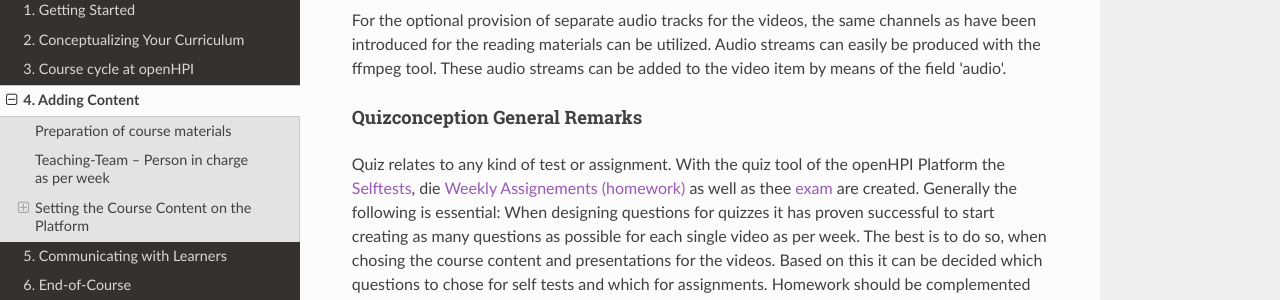
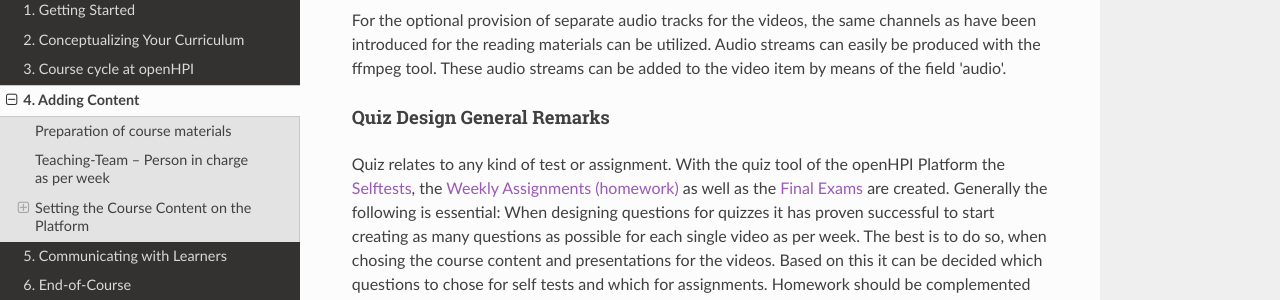
Before and after one commit to openHPI/TeachingTeamGuidelines, an MkDocs documentation site: the page built from docs/04_adding-content.md, in a window 1280 px wide and 900 px high, scrolled down 5053 px. Shown: the part 155-455 px from the top of the window. Built offline with MkDocs 1.6.1, drawn with Linux system fonts in a browser that asks for light colours; nearby versions of some CDN libraries; old or Windows-style settings are respelled for this version of MkDocs.

Commit message:
Update 04_adding-content.md

```diff
--- a/docs/04_adding-content.md
+++ b/docs/04_adding-content.md
@@ -101,9 +101,9 @@ The slide sets can be provided as a PDF download, just like normal reading mater
 
 For the optional provision of separate audio tracks for the videos, the same channels as have been introduced for the reading materials can be utilized. Audio streams can easily be produced with the ffmpeg tool. These audio streams can be added to the video item by means of the field 'audio'.
 
-#### Quizconception General Remarks ####
+#### Quiz Design General Remarks ####
 
-Quiz relates to any kind of test or assignment. With the quiz tool of the openHPI Platform the [Selftests](), die [Weekly Assignements (homework)]() as well as thee [exam]() are created.
+Quiz relates to any kind of test or assignment. With the quiz tool of the openHPI Platform the [Selftests](), the [Weekly Assignments (homework)]() as well as the [Final Exams]() are created.
 Generally the following is essential: When designing questions for quizzes it has proven successful to start creating as many questions as possible for each single video as per week. The best is to do so, when chosing the course content and presentations for the videos. Based on this it can be decided which questions to chose for self tests and which for assignments. Homework should be complemented by some questions which desire the application and transfer of the acquired knowledge. Besides, for weekly assignments questions from the selftests can be chosen again (modified , of course). The same applies to questions from the homework for the final exam.
 For all those questions in the quizzes a quality check is vital. Unclear answers should be avoided in any case. Distractors (wrong answers to chose in a multiple choice quiz) should be researched thouroughly. Perhaps there is an internet source people can use to state that this choice is a correct answer? Mistakes in quizzes lead to undesired frustrations among the the learning community and discussions and in the worst case they require a complex [Regrading](). [Here](https://www.utexas.edu/academic/ctl/assessment/iar/students/plan/method/exams-mchoice-write.php), you can find some good advice for creating multiple choice questions.
 
```
